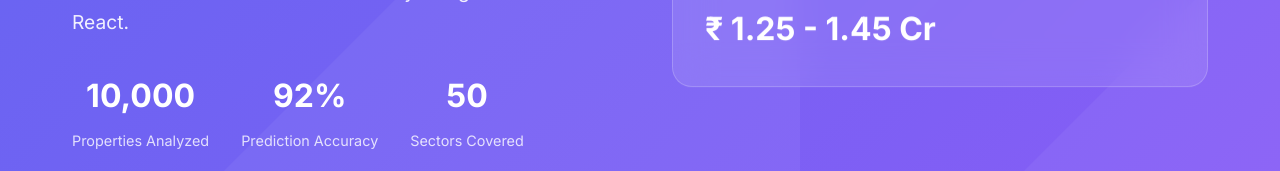
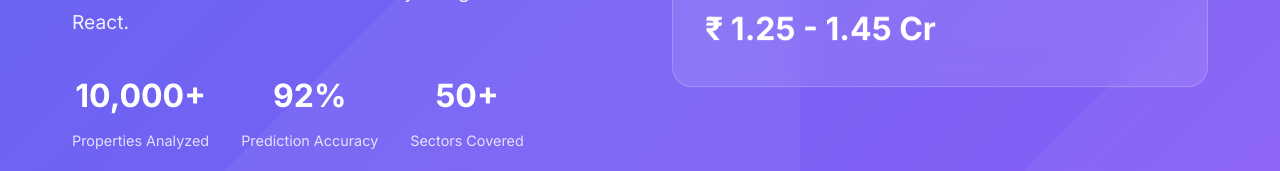
Before and after one commit to BantPawan/Pawan-Project, a React (Vite) app in the folder Machine Learning Project/FastAPI_Real_Estate_API/frontend/: page / in a window 1280 px wide. Shown: the part 405-576 px from the top of the page. Built offline with nearby package versions, Linux system fonts and the light colour scheme; no server answers.

Commit message:
Update Hero.jsx

```diff
--- a/Machine Learning Project/FastAPI_Real_Estate_API/frontend/src/components/Hero.jsx
+++ b/Machine Learning Project/FastAPI_Real_Estate_API/frontend/src/components/Hero.jsx
@@ -3,6 +3,12 @@ import { useRealEstateAPI } from '../hooks/useRealEstateAPI';
 
 const Hero = () => {
   const { stats } = useRealEstateAPI();
+
+  // Helper to format with + for large numbers
+  const formatWithPlus = (value, fallback, threshold = 1000) => {
+    if (!value || value < threshold) return fallback || value;
+    return value.toLocaleString() + '+';
+  };
 
   const scrollToSection = (sectionId) => {
     const element = document.getElementById(sectionId);
@@ -24,7 +30,7 @@ const Hero = () => {
           <div className="hero-stats">
             <div className="stat">
               <div className="stat-number">
-                {stats.total_properties ? stats.total_properties.toLocaleString() : '10,000+'}
+                {formatWithPlus(stats.total_properties, '10,000+')}
               </div>
               <div className="stat-label">Properties Analyzed</div>
             </div>
@@ -36,7 +42,7 @@ const Hero = () => {
             </div>
             <div className="stat">
               <div className="stat-number">
-                {stats.sectors_covered || '50+'}
+                {formatWithPlus(stats.sectors_covered, '50+')}
               </div>
               <div className="stat-label">Sectors Covered</div>
             </div>
```
